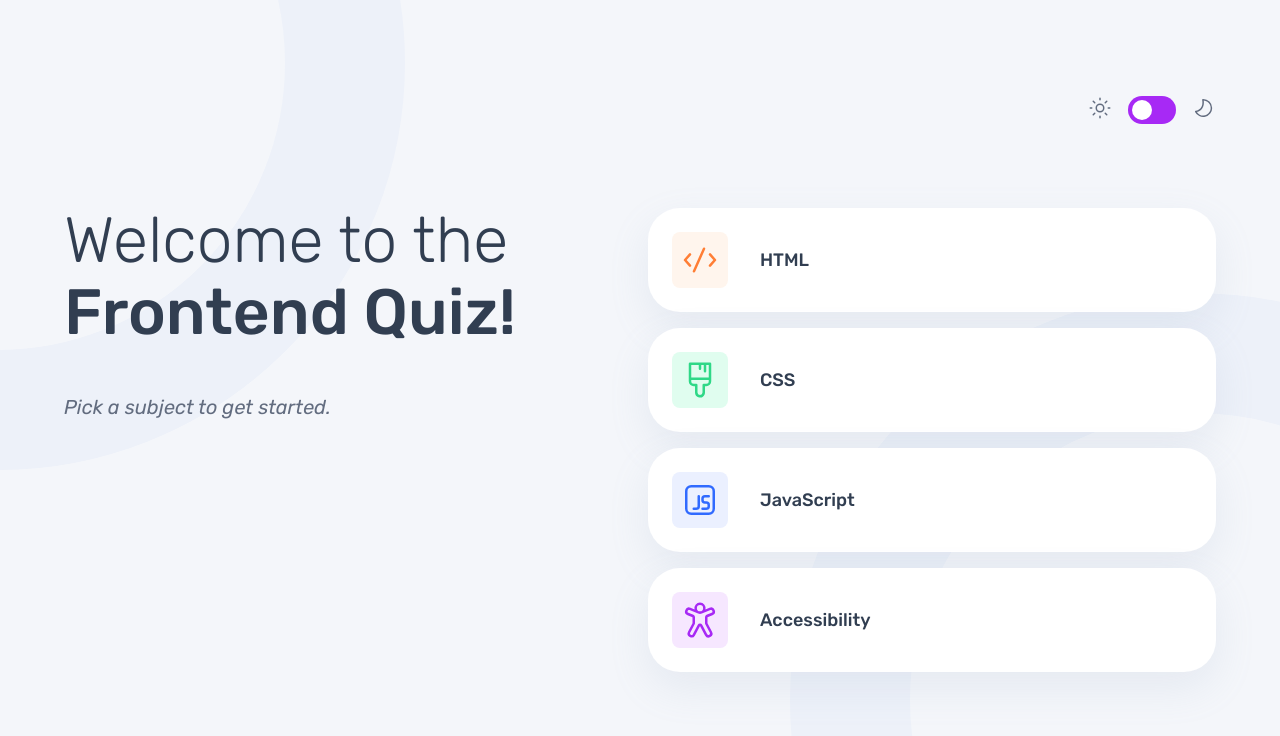
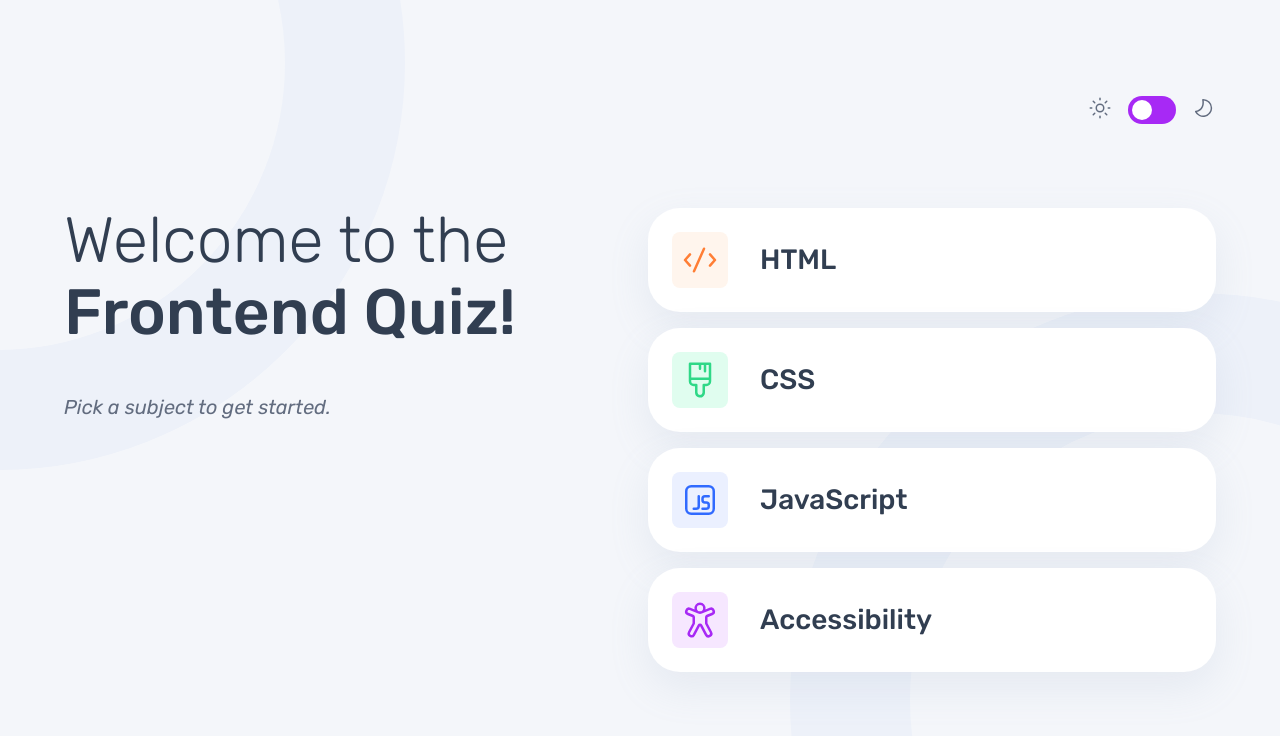
Before and after one commit to paladinescamila/Frontend-Quiz-App, a React (Vite) app: page / in a window 1280 px wide. Shown: the top 736 px of the page. Built offline with nearby package versions, Linux system fonts and the light colour scheme.

Commit message:
Fix font

```diff
--- a/src/index.css
+++ b/src/index.css
@@ -91,7 +91,7 @@
 
 @utility text-preset-4 {
 	font-weight: 500;
-	font-size: 18px;
+	font-size: 28px;
 	line-height: 100%;
 	letter-spacing: 0px;
 }
```
